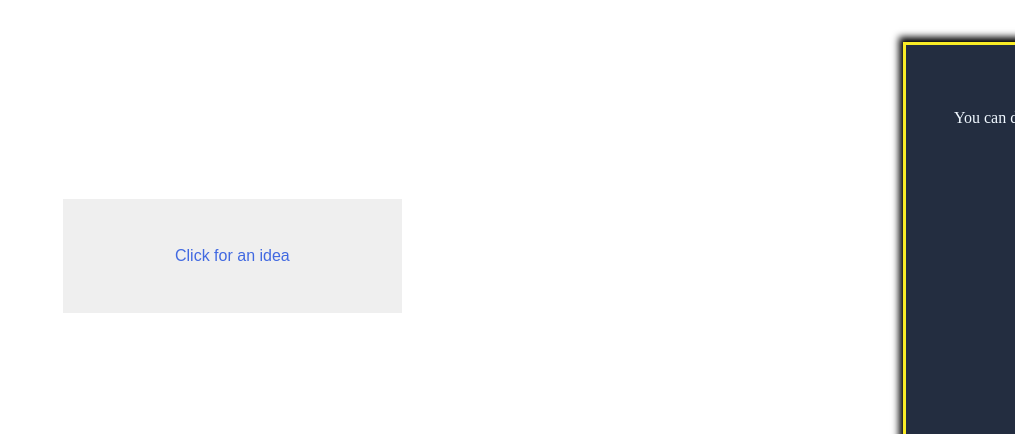
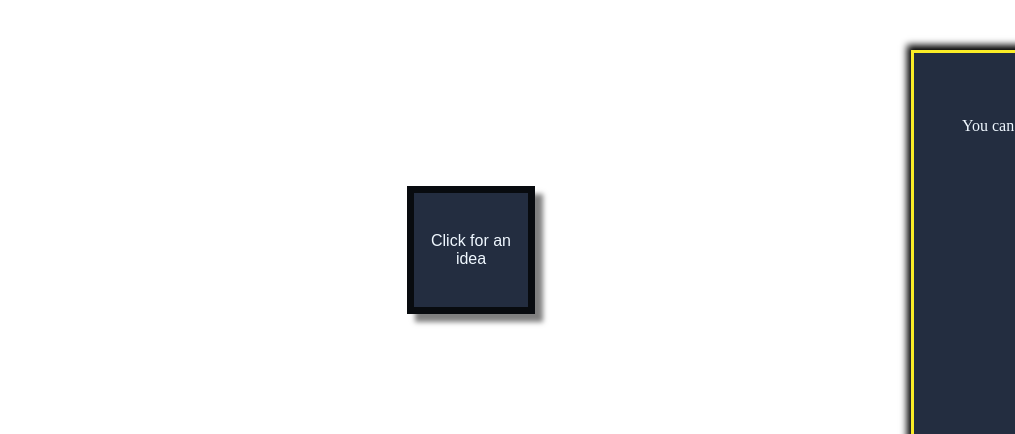
Before and after one commit to D4rkHeart/IdeaGenerator, a plain HTML site: page index.html in a window 1280 px wide. Shown: the part 118-552 px from the top of the page, without its empty margins (265-1280 px from the left). Drawn offline with nearby package versions, Linux system fonts and the light colour scheme.

Commit message:
[Feature] Added maccro with makefile, updated the readme, updated css

```diff
--- a/index.html
+++ b/index.html
@@ -17,8 +17,6 @@
         </p>
     </div>
     <H1 class="siteTitle">Draw Idea Generator</H1>
-    <button class="testButton" type="button" width="2.3em" onclick="updateIdea()">Click for an idea</button>
-
-
+    <button class="testButton" type="button" width="2.3em" onclick="updateIdea()"><div class="textButtonGenerator">Click for an idea</div></button>
 </body>
 </html>
--- a/style.css
+++ b/style.css
@@ -9,14 +9,22 @@
 }
 
 .testButton {
-    border: none;
-    color: royalblue;
-    padding: 3em 7em;
+    position: absolute;
+    width: 8em;
+    height: 8em;
+    left: 40em;
+    top: 10em;
+
+    background: linear-gradient(0deg, #232D40, #232D40), #C4C4C4;
+    border: 7px solid rgba(0, 0, 0, 0.76);
+    box-shadow: 8px 8px 5px rgba(0, 0, 0, 0.5);
+
+    padding: 1em 1em;
     text-align: center;
-    text-decoration: none;
+    text-decoration: aliceblue;
     display: inline-block;
     font-size: 16px;
-    margin: 9em 20em;
+    margin: 9em 2em;
     cursor: pointer;
 
 }
@@ -40,7 +48,7 @@
 
 
 .displayResultGenerator{
-    position: absolute;
+    position: relative;
     width: 40em;
     height: 30em;
     left: 73em;
@@ -58,3 +66,7 @@
     color: aliceblue;
     padding: 3em;
 }
+
+.textButtonGenerator{
+    color: aliceblue;
+}
```
Also changed, not shown: 2 other files.
